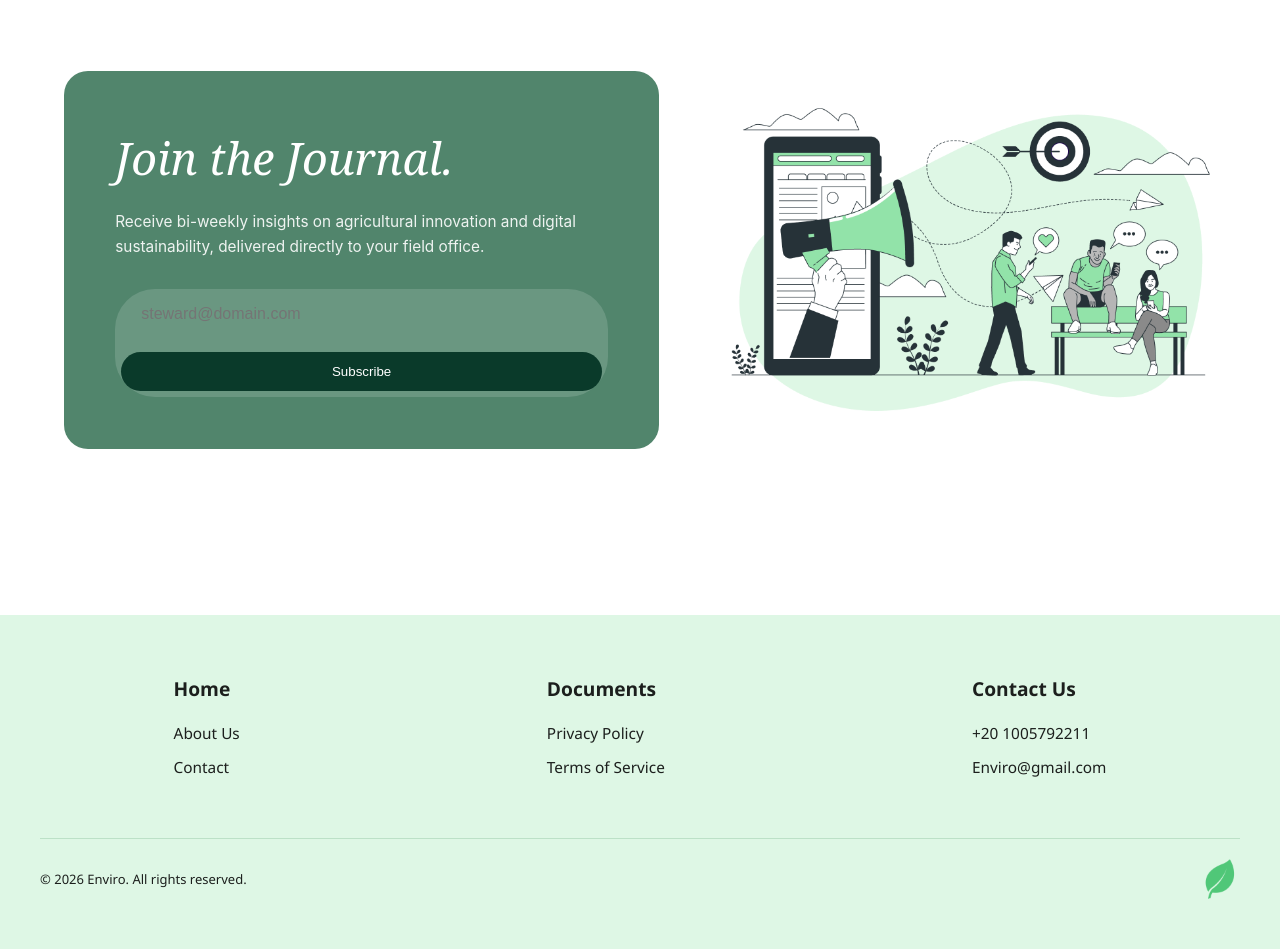
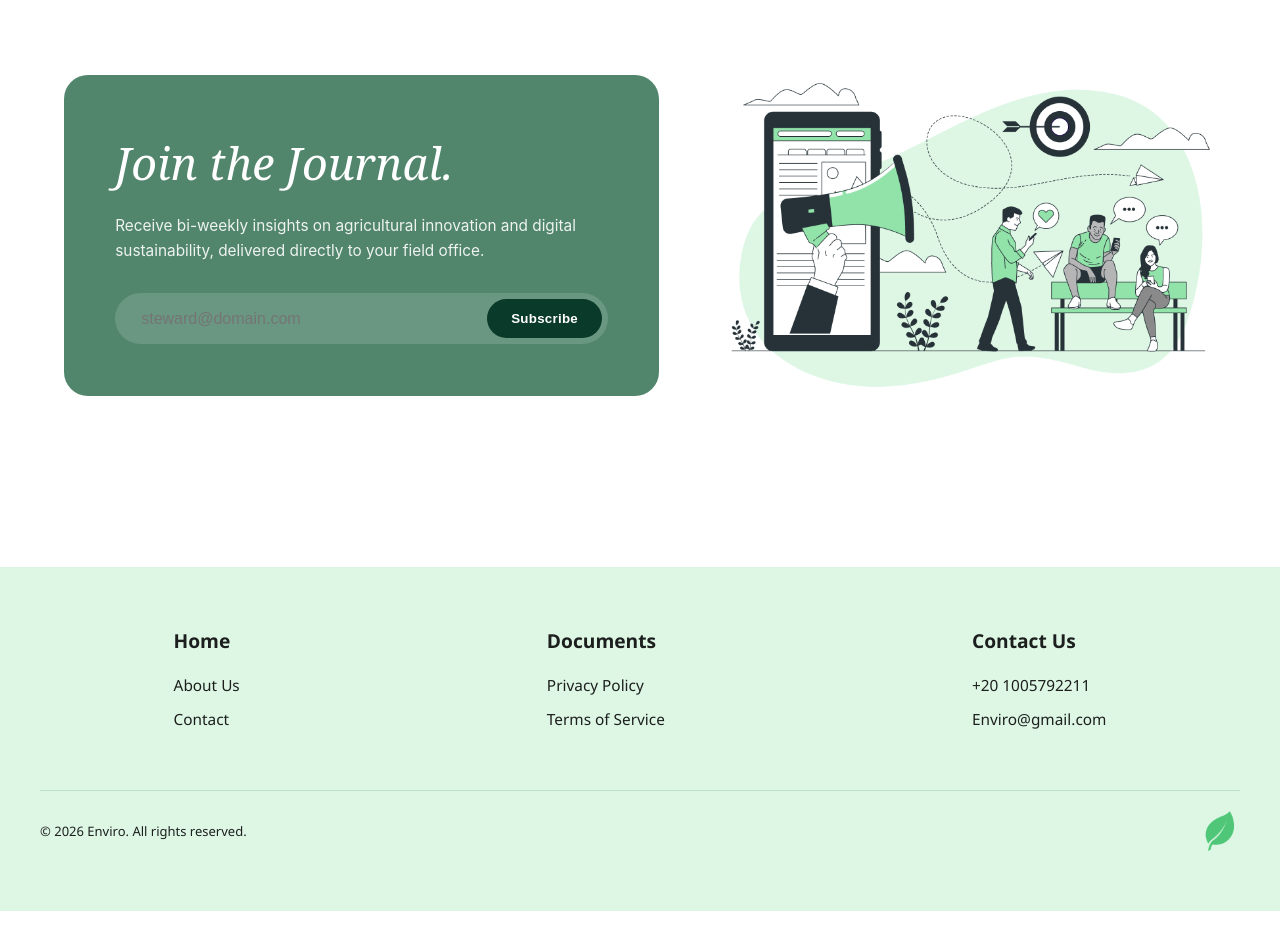
Before and after one commit to enviro-smart-agri-core/enviro-web, a React (Vite) app: page /contact in a window 1280 px wide. Shown: the part 1600-2549 px from the top of the page. After the commit the page ends 2511 px from the top, so only its background shows below. Built offline with nearby package versions, Linux system fonts and the light colour scheme.

Commit message:
changed the weird alignment in contact

```diff
--- a/src/pages/Contact.jsx
+++ b/src/pages/Contact.jsx
@@ -1,9 +1,20 @@
 // src/pages/Contact.jsx
-import React from 'react';
+import React, { useState } from 'react';
 import styles from '../styles/contact.module.css';
-import { Mail, Phone, MapPin } from 'lucide-react'; // 🌟 Converted your icons to React components!
+import { Mail, Phone, MapPin, CheckCircle } from 'lucide-react';
 
 export default function Contact() {
+  const [subscribeEmail, setSubscribeEmail] = useState('');
+  const [subscribed, setSubscribed] = useState(false);
+
+  function handleSubscribe(e) {
+    e.preventDefault();
+    if (!subscribeEmail.trim()) return;
+    // TODO: wire up to real API
+    setSubscribed(true);
+    setSubscribeEmail('');
+  }
+
   return (
     <main className={styles.wrapper}>
       <section className={styles.firstPart}>
@@ -106,10 +117,23 @@ export default function Contact() {
           <div className={styles.newsletterContent}>
             <h2>Join the Journal.</h2>
             <p>Receive bi-weekly insights on agricultural innovation and digital sustainability, delivered directly to your field office.</p>
-            <form className={styles.subscribeForm} onSubmit={(e) => e.preventDefault()}>
-              <input type="email" placeholder="steward@domain.com" required />
-              <button type="submit">Subscribe</button>
-            </form>
+            {subscribed ? (
+              <div className={styles.subscribeSuccess}>
+                <CheckCircle size={20} />
+                <span>You're in! Welcome to the Journal.</span>
+              </div>
+            ) : (
+              <form className={styles.subscribeForm} onSubmit={handleSubscribe}>
+                <input
+                  type="email"
+                  placeholder="steward@domain.com"
+                  value={subscribeEmail}
+                  onChange={(e) => setSubscribeEmail(e.target.value)}
+                  required
+                />
+                <button type="submit">Subscribe</button>
+              </form>
+            )}
           </div>
         </div>
         <div className={styles.newsletterImage}>
--- a/src/styles/contact.module.css
+++ b/src/styles/contact.module.css
@@ -104,8 +104,14 @@
   transition: all 0.3s cubic-bezier(0.16, 1, 0.3, 1);
 }
 
-.wrapper button:hover {
+.formFooter button:hover {
   background-color: #000000 !important;
+  transform: scale(1.05) translateY(-2px);
+  box-shadow: 0 10px 20px rgba(0, 0, 0, 0.15);
+}
+
+.subscribeForm button:hover {
+  background-color: #1a6645 !important;
   transform: scale(1.05) translateY(-2px);
   box-shadow: 0 10px 20px rgba(0, 0, 0, 0.15);
 }
@@ -383,6 +389,8 @@
 
 .subscribeForm {
   display: flex;
+  flex-direction: row;
+  align-items: center;
   background-color: rgba(255, 255, 255, 0.15);
   padding: 6px;
   border-radius: 40px;
@@ -410,6 +418,23 @@
   padding: 12px 24px;
   border-radius: 30px;
   cursor: pointer;
+  font-weight: 600;
+  letter-spacing: 0.02em;
+  flex-shrink: 0;
+  white-space: nowrap;
+}
+
+.subscribeSuccess {
+  display: flex;
+  align-items: center;
+  gap: 10px;
+  background-color: rgba(255, 255, 255, 0.15);
+  color: var(--white);
+  padding: 14px 24px;
+  border-radius: 30px;
+  font-size: 1rem;
+  font-weight: 500;
+  animation: slideUpFade 0.4s cubic-bezier(0.16, 1, 0.3, 1) forwards;
 }
 
 .newsletterImage {
```
